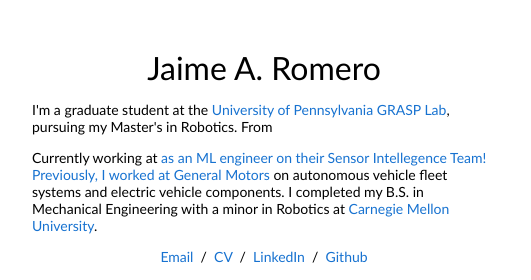
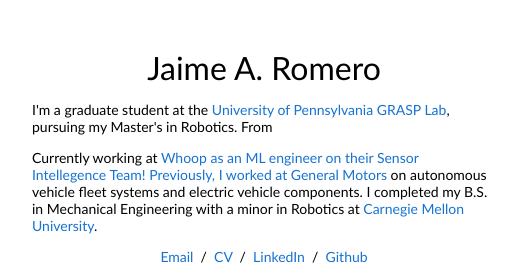
Before and after one commit to jaromero3rd/jaromero3rd.github.io, a plain HTML site: page index.html in a window 1280 px wide. Shown: the top 280 px of the page, 228-759 px from the left. Drawn offline with Linux system fonts and the light colour scheme.

Commit message:
whoop update

```diff
--- a/index.html
+++ b/index.html
@@ -23,7 +23,7 @@
                   I'm a graduate student at the <a href="https://www.grasp.upenn.edu/">University of Pennsylvania GRASP Lab</a>, pursuing my Master's in Robotics. From
                 </p>
                 <p>
-                  Currently working at <a href="https://www.whoop.com/us/en/"><a> as an ML engineer on their Sensor Intellegence Team! Previously, I worked at <a href="https://www.gm.com/">General Motors</a> on autonomous vehicle fleet systems and electric vehicle components. I completed my B.S. in Mechanical Engineering with a minor in Robotics at <a href="https://www.cmu.edu/">Carnegie Mellon University</a>.
+                  Currently working at <a href="https://www.whoop.com/us/en/">Whoop<a> as an ML engineer on their Sensor Intellegence Team! Previously, I worked at <a href="https://www.gm.com/">General Motors</a> on autonomous vehicle fleet systems and electric vehicle components. I completed my B.S. in Mechanical Engineering with a minor in Robotics at <a href="https://www.cmu.edu/">Carnegie Mellon University</a>.
                 </p>
                 <p style="text-align:center">
                   <a href="mailto:jaromero3rd@gmail.com">Email</a> &nbsp;/&nbsp;
```
